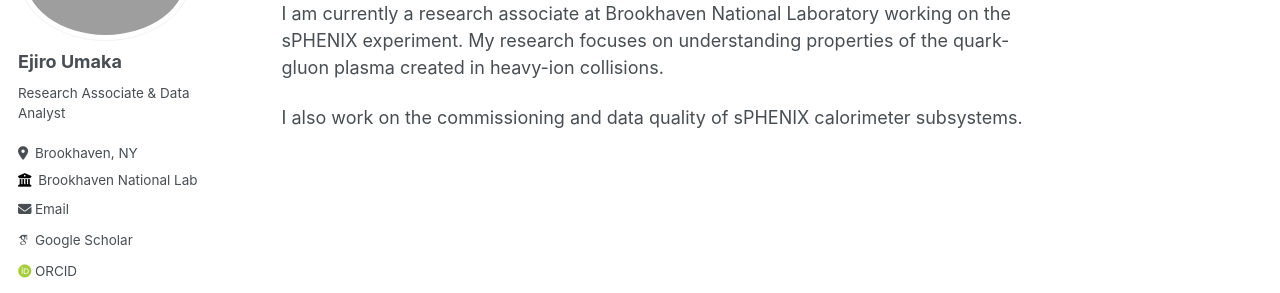
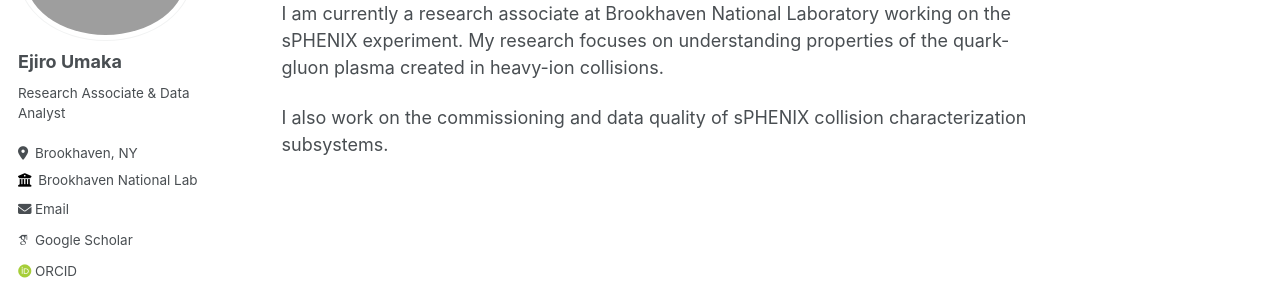
Before and after one commit to eumaka/eumaka.github.io, a Jekyll site: the page built from _pages/about.md, in a window 1280 px wide. Shown: the part 199-492 px from the top of the page. Built offline with Jekyll 4.4.1, drawn with Linux system fonts in a browser that asks for light colours; some web fonts are replaced.

Commit message:
Update about.md

```diff
--- a/_pages/about.md
+++ b/_pages/about.md
@@ -12,4 +12,4 @@ Welcome to Ejiro Umaka's webpage!
 
 I am currently a research associate at Brookhaven National Laboratory working on the sPHENIX experiment. My research focuses on understanding properties of the quark-gluon plasma created in heavy-ion collisions.
 
-I also work on the commissioning and data quality of sPHENIX calorimeter subsystems.
+I also work on the commissioning and data quality of sPHENIX collision characterization subsystems.
```
